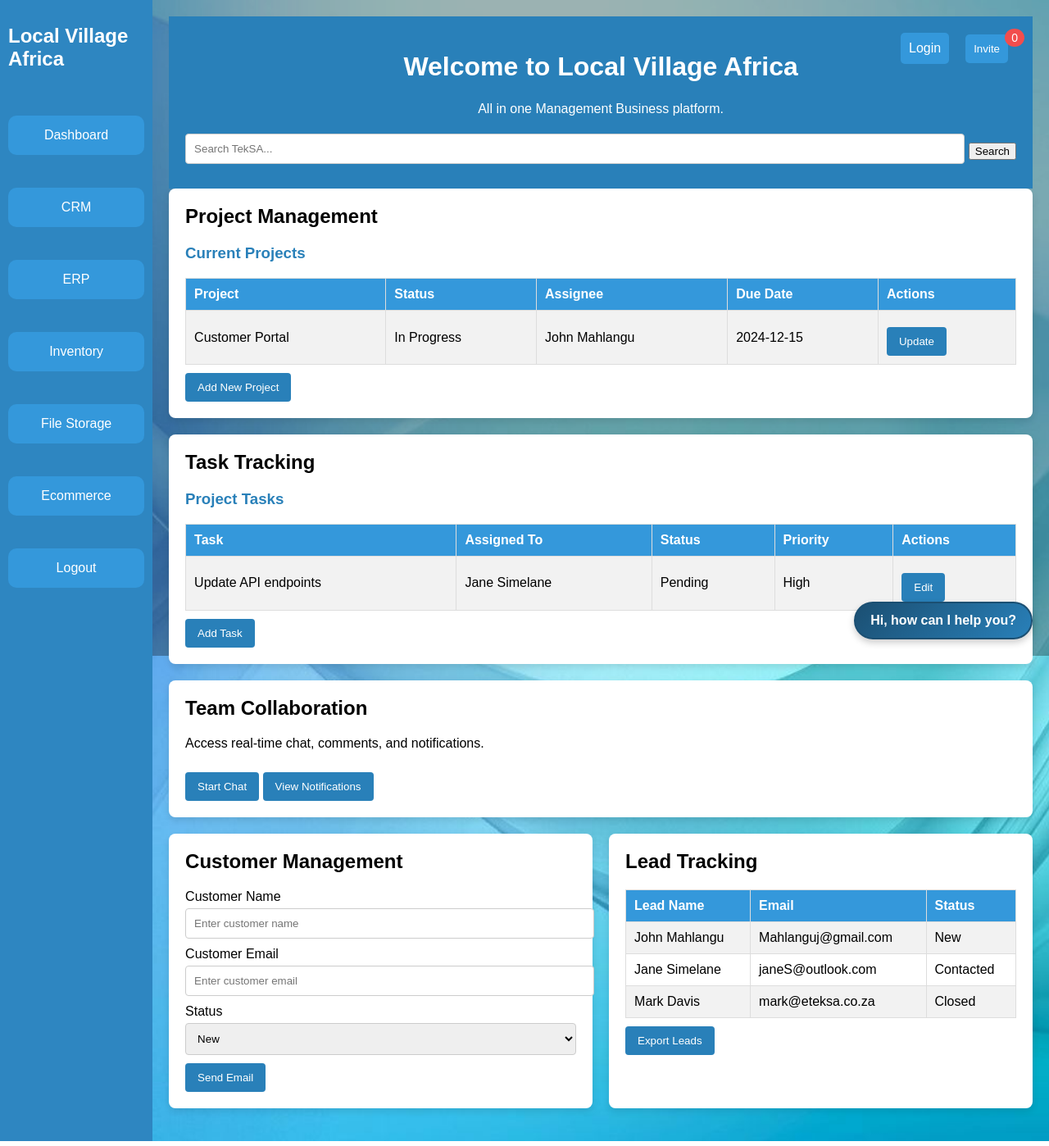
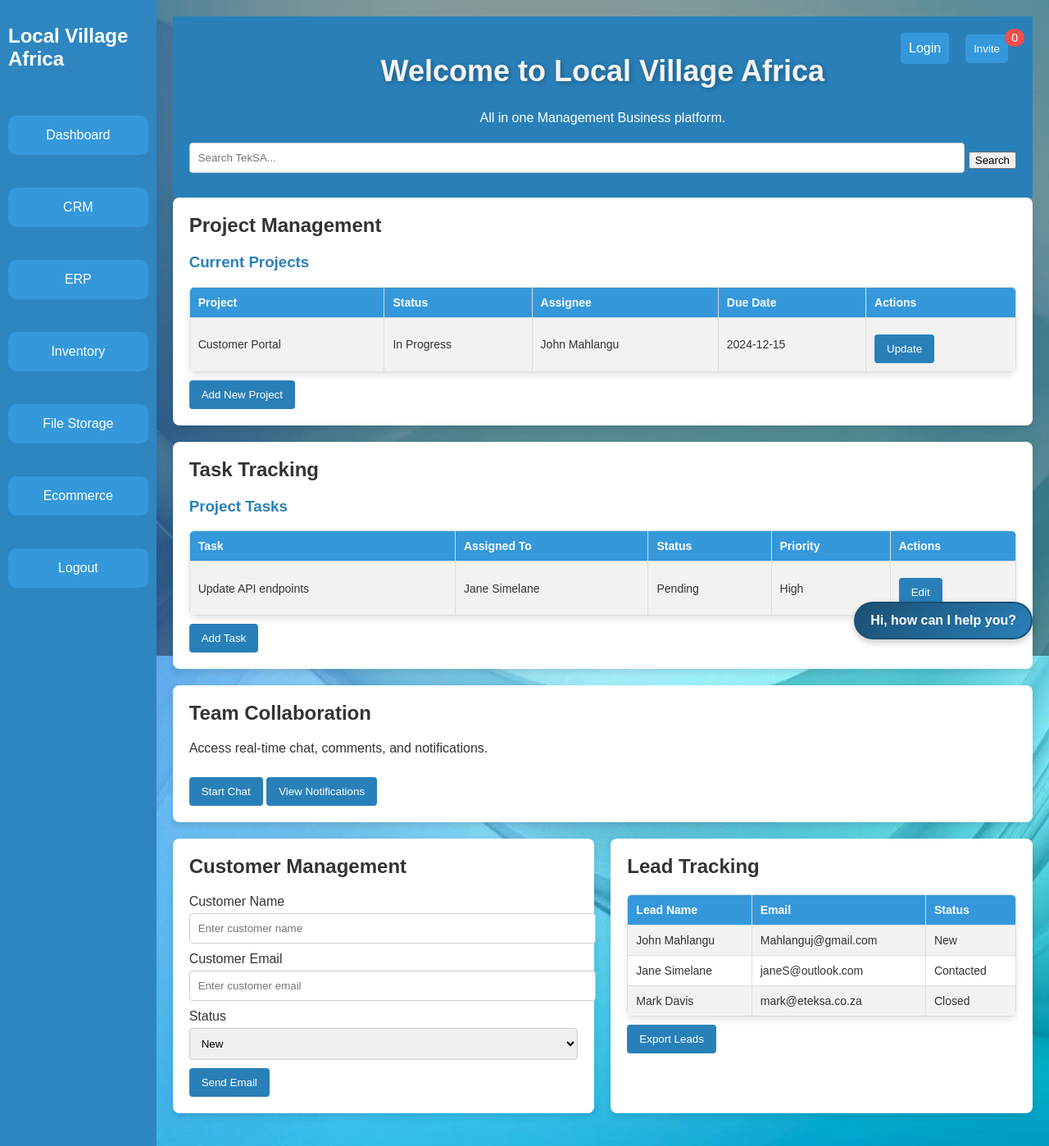
Before and after one commit to MalulekeNS/Salesforce, a PHP site: page / in a window 1280 px wide. Shown: the whole page at 82% size. Run offline with PHP 8.4, Linux system fonts and the light colour scheme.

Commit message:
Update main.css

```diff
--- a/main.css
+++ b/main.css
@@ -5,7 +5,8 @@ body {
     background-position: center;
     background-repeat: no-repeat;
     margin: 0;
-    font-family: Arial, sans-serif;
+    font-family: 'Poppins', sans-serif;
+    color: #333; /* Neutral text color for better readability */
 }
 
 /* Overlay Effect */
@@ -16,59 +17,81 @@ body::before {
     left: 0;
     width: 100%;
     height: 100%;
-    background-color: rgba(0, 0, 0, 0.3);
+    background-color: rgba(0, 0, 0, 0.4); /* Slightly darker overlay for contrast */
     z-index: -1; /* Ensure it stays behind the content */
 }
 
 /* Container Styles */
 .container {
-    max-width: 1400px; /* Increased max-width for a larger container */
+    max-width: 1200px; /* Optimized width for readability */
     margin: auto;
-    padding: 30px; /* Increased padding for more space inside the container */
+    padding: 20px; /* Adjusted padding for balanced spacing */
 }
 
 /* Lead Tracking Container Styles */
 .lead-tracking-container {
-    background-color: #fff; /* White background for visibility */
-    padding: 30px; /* Padding for internal spacing */
-    border-radius: 8px; /* Rounded corners */
-    box-shadow: 0px 4px 6px rgba(0, 0, 0, 0.1); /* Subtle shadow */
-    margin: 20px 0; /* Space above and below the lead tracking section */
+    background-color: #fff;
+    padding: 25px;
+    border-radius: 12px;
+    box-shadow: 0px 6px 12px rgba(0, 0, 0, 0.15); /* Enhanced shadow for a cleaner look */
+    margin: 20px 0;
+    transition: transform 0.3s ease, box-shadow 0.3s ease;
+}
+
+.lead-tracking-container:hover {
+    transform: translateY(-5px);
+    box-shadow: 0px 12px 20px rgba(0, 0, 0, 0.2);
 }
 
 /* Header, Main, and Footer Styles */
 header, main, footer {
-    padding: 15px;
+    padding: 20px;
     background-color: #fff;
-    margin: 10px 0;
-    border-radius: 8px;
-    box-shadow: 0px 4px 6px rgba(0, 0, 0, 0.1);
+    margin: 15px 0;
+    border-radius: 12px;
+    box-shadow: 0px 4px 10px rgba(0, 0, 0, 0.1);
 }
 
 /* Heading Styles */
 h1 {
     text-align: center;
-    color: #fff; /* Consider changing this if the background is dark */
-    font-size: 32px;
+    color: #f4f4f4; /* Contrasts better with overlay background */
+    font-size: clamp(28px, 5vw, 36px); /* Adaptive font size */
     line-height: 1.3;
+    font-weight: 600;
+    text-shadow: 2px 2px 6px rgba(0, 0, 0, 0.3); /* Subtle text shadow */
 }
 
 /* Table Styles */
 table {
     width: 100%;
     border-collapse: collapse;
-    margin-top: 10px;
+    margin-top: 15px;
+    box-shadow: 0px 4px 8px rgba(0, 0, 0, 0.1);
+    border-radius: 8px;
+    overflow: hidden;
 }
 
 th, td {
+    padding: 12px;
+    text-align: left;
     border: 1px solid #ddd;
-    padding: 8px;
-    text-align: left;
+    font-size: 14px;
 }
 
 th {
     background-color: #2980B9;
     color: white;
+    font-weight: 600;
+}
+
+tr:nth-child(even) {
+    background-color: #f8f8f8;
+}
+
+tr:hover {
+    background-color: #dff0fc;
+    transition: background-color 0.3s ease;
 }
 
 /* Responsive Styles */
@@ -77,14 +100,22 @@ th {
     .container {
         padding: 15px;
     }
+
     header, main, footer, .lead-tracking-container {
-        padding: 12px;
+        padding: 15px;
+        border-radius: 10px;
     }
+
     h1 {
-        font-size: 26px;
+        font-size: 24px;
     }
+
     p {
         font-size: 16px;
+    }
+
+    table {
+        font-size: 12px;
     }
 }
 
@@ -93,17 +124,28 @@ th {
     .container {
         padding: 10px;
     }
+
     header, main, footer, .lead-tracking-container {
-        padding: 8px;
-        margin: 6px 0;
-        box-shadow: 0px 2px 4px rgba(0, 0, 0, 0.1);
+        padding: 10px;
+        margin: 8px 0;
+        box-shadow: 0px 2px 6px rgba(0, 0, 0, 0.15);
     }
+
     h1 {
         font-size: 20px;
         line-height: 1.2;
     }
+
     p {
         font-size: 14px;
         line-height: 1.4;
     }
+
+    table {
+        font-size: 10px;
+    }
+
+    th, td {
+        padding: 8px;
+    }
 }
```
